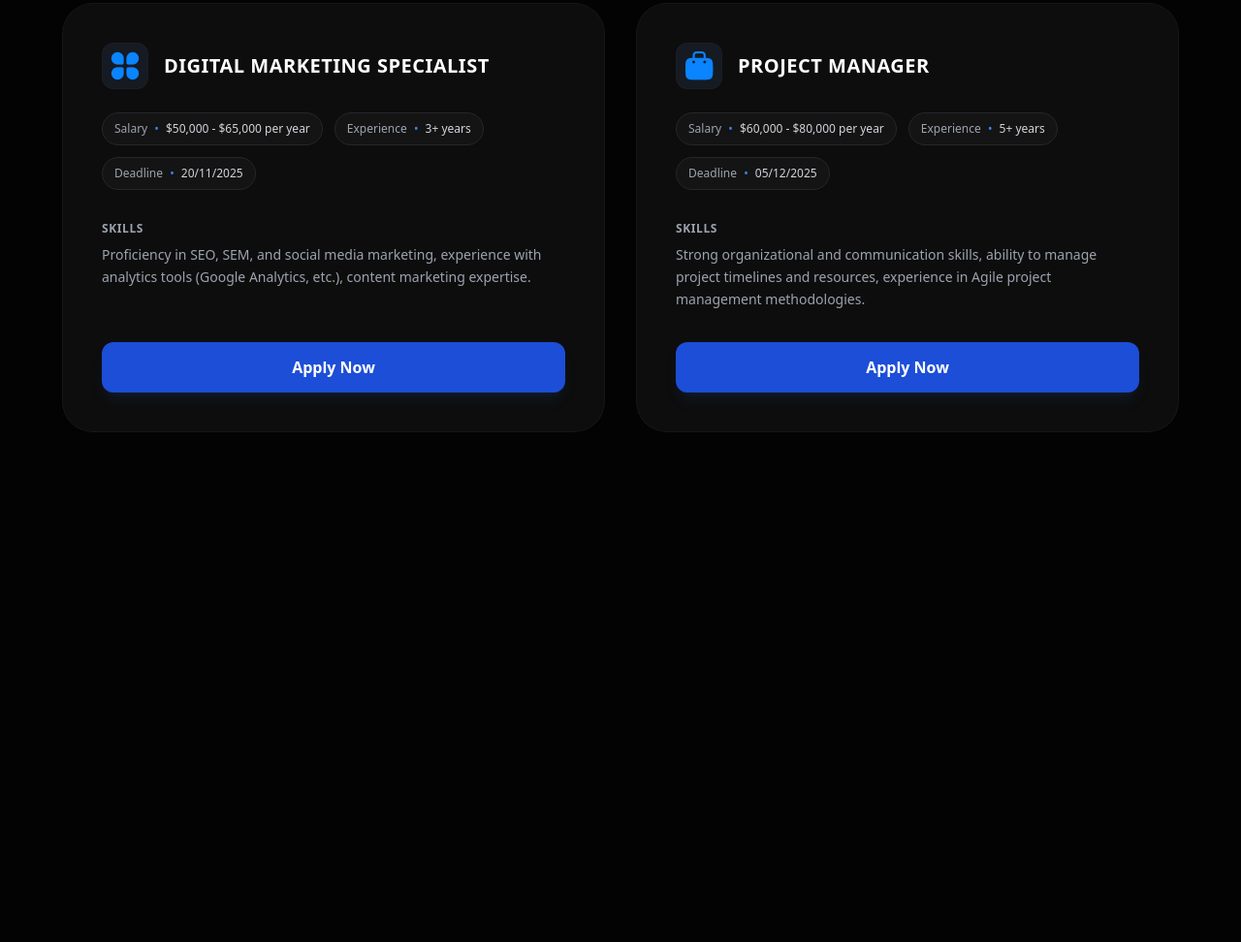
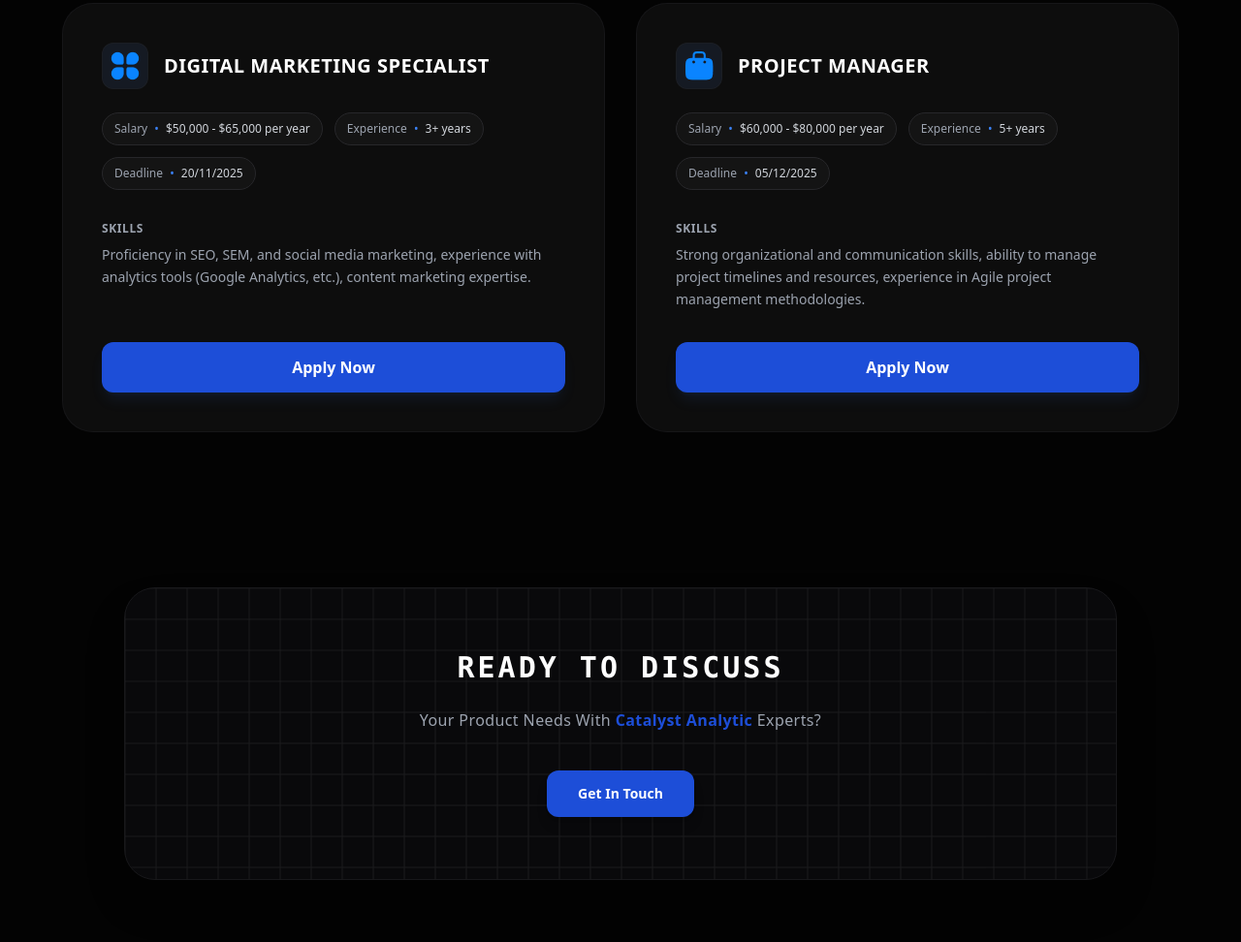
Before and after one commit to dxaylo-ux/week-3-exam, a website: page index3.html in a window 1280 px wide. Shown: the part 1553-2525 px from the top of the page at 97% size. Before the commit the page ends 2095 px from the top, so only its background shows below. Drawn offline with nearby package versions, Linux system fonts and the light colour scheme.

Commit message:
section3

```diff
--- a/index3.html
+++ b/index3.html
@@ -289,5 +289,43 @@
     </div>
 </section>
 
+<section class="max-w-[1200px] m-auto py-16 px-6 flex items-center justify-center font-sans">
+
+    <div class="relative max-w-5xl w-full bg-[#09090b] border border-zinc-900 rounded-[32px] py-16 px-8 overflow-hidden text-center flex flex-col items-center justify-center shadow-2xl">
+
+        <div class="absolute inset-0 opacity-[0.07] pointer-events-none select-none">
+            <svg class="w-full h-full" xmlns="http://www.w3.org/2000/svg">
+                <defs>
+                    <pattern id="footer-cta-grid" width="32" height="32" patternUnits="userSpaceOnUse">
+                        <rect width="32" height="32" fill="none" stroke="currentColor" stroke-width="1"/>
+                    </pattern>
+                </defs>
+                <rect width="100%" height="100%" fill="url(#footer-cta-grid)" />
+            </svg>
+        </div>
+
+        <div class="absolute inset-0 bg-radial from-blue-900/10 via-transparent to-transparent pointer-events-none"></div>
+
+        <div class="relative z-10 space-y-6 max-w-xl">
+
+            <h3 class="text-2xl md:text-3xl font-extrabold tracking-widest text-white uppercase font-mono">
+                Ready to Discuss
+            </h3>
+
+            <p class="text-gray-400 text-sm md:text-base tracking-wide font-light">
+                Your Product Needs With <span class="text-[#1D4ED8] font-semibold">Catalyst Analytic</span> Experts?
+            </p>
+
+            <div class="pt-4">
+                <button class="inline-block bg-[#1D4ED8] hover:bg-blue-600 text-white text-sm font-semibold px-8 py-3.5 rounded-xl shadow-lg ">
+                    Get In Touch
+                </button>
+            </div>
+
+        </div>
+
+    </div>
+</section>
+
 </body>
 </html>
```
Also changed, not shown: src/output.css.
